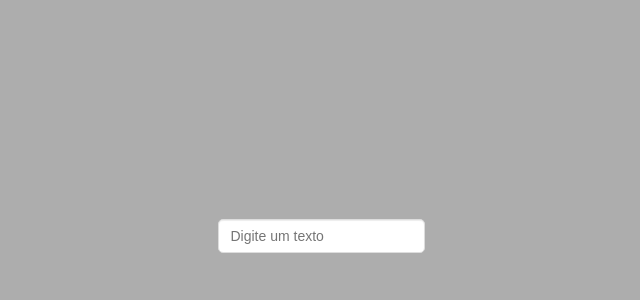
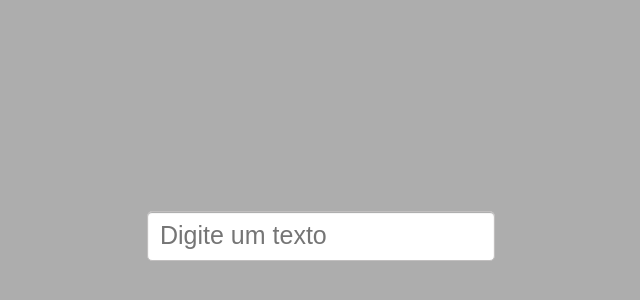
Before and after one commit to marcoswebmasteroficial/Slug, a plain HTML site: page index.html in a window 1280 px wide. Shown: the part 172-472 px from the top of the page, without its empty margins (319-959 px from the left). Drawn offline with Linux system fonts and the light colour scheme.

Commit message:
Update styles.css

```diff
--- a/styles.css
+++ b/styles.css
@@ -1,30 +1,22 @@
 body {
-    min-height: 100vh;
-    display: -webkit-box;
     display: flex;
-    -webkit-box-pack: center;
     justify-content: center;
-    -webkit-box-align: center;
     align-items: center;
     background: #adadad;
+    min-height: 100vh;
 }
 input{
--webkit-box-sizing: border-box;
-    -moz-box-sizing: border-box;
     box-sizing: border-box;
     display: block;
     padding: 6px 12px;
-    font-size: 14px;
+    font-size: 25px;
     line-height: 1.42857143;
     background-color: #fff;
     background-image: none;
-    -webkit-box-shadow: inset 0 1px 1px rgba(0,0,0,.075);
-    box-shadow: inset 0 1px 1px rgba(0,0,0,.075);
-    -o-transition: border-color ease-in-out .15s,box-shadow ease-in-out .15s;
-    border-radius: 5px;
-    color: #999;
-    border: 1px solid #ddd;
-	}
+    box-shadow: inset 0 1px 1px rgb(0 0 0 / 35%);
+    border-radius: 5px;color: #999;
+    border: 1px solid #c1bfbf;
+}
 input:focus {
     color: #999;
     border: 2px solid #ddd;
```
